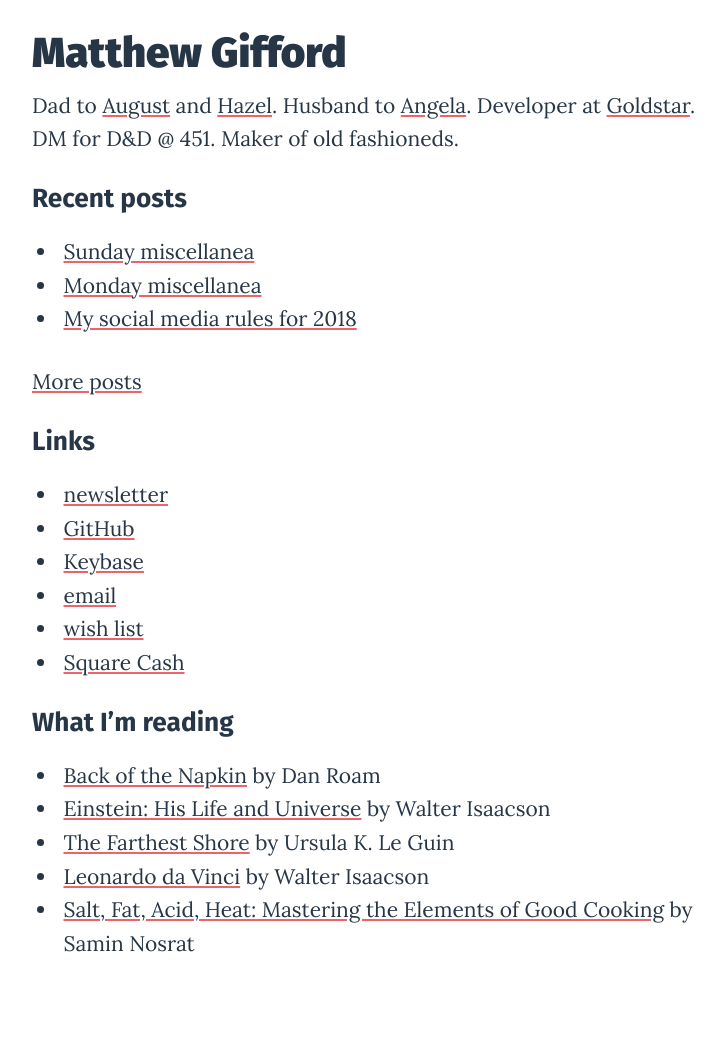
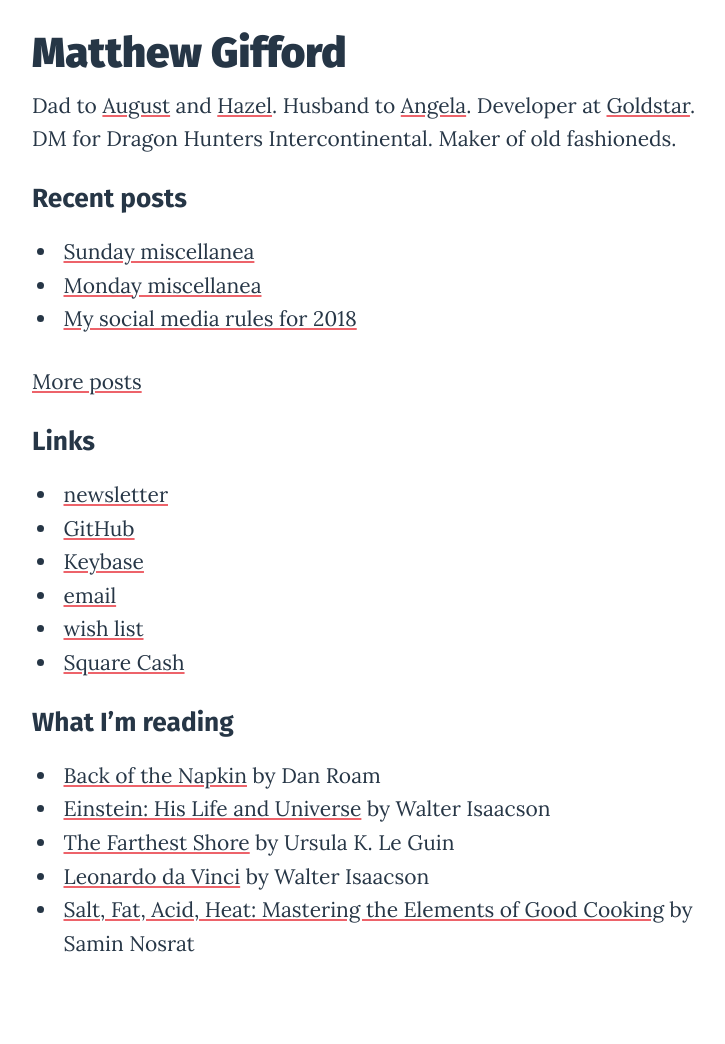
Before and after one commit to mattg/matthewgifford.com, a Jekyll site: the page built from index.md, in a window 1280 px wide. Shown: the whole page, without its empty margins (258-983 px from the left). Built offline with Jekyll 4.4.1, drawn with Linux system fonts in a browser that asks for light colours.

Commit message:
The D&D group changed their name. Ugh, what a name.

```diff
--- a/index.md
+++ b/index.md
@@ -6,7 +6,7 @@ summary: "The personal site of Matthew Gifford."
 
 # Matthew Gifford
 
-Dad to [August](http://www.augustgifford.com/) and [Hazel](http://www.hazelgifford.com/). Husband to [Angela](http://www.thegiffordranch.com/). Developer at [Goldstar](https://www.goldstar.com/). DM for D&D @ 451. Maker of old fashioneds.
+Dad to [August](http://www.augustgifford.com/) and [Hazel](http://www.hazelgifford.com/). Husband to [Angela](http://www.thegiffordranch.com/). Developer at [Goldstar](https://www.goldstar.com/). DM for Dragon Hunters Intercontinental. Maker of old fashioneds.
 
 ## Recent posts
 
```
